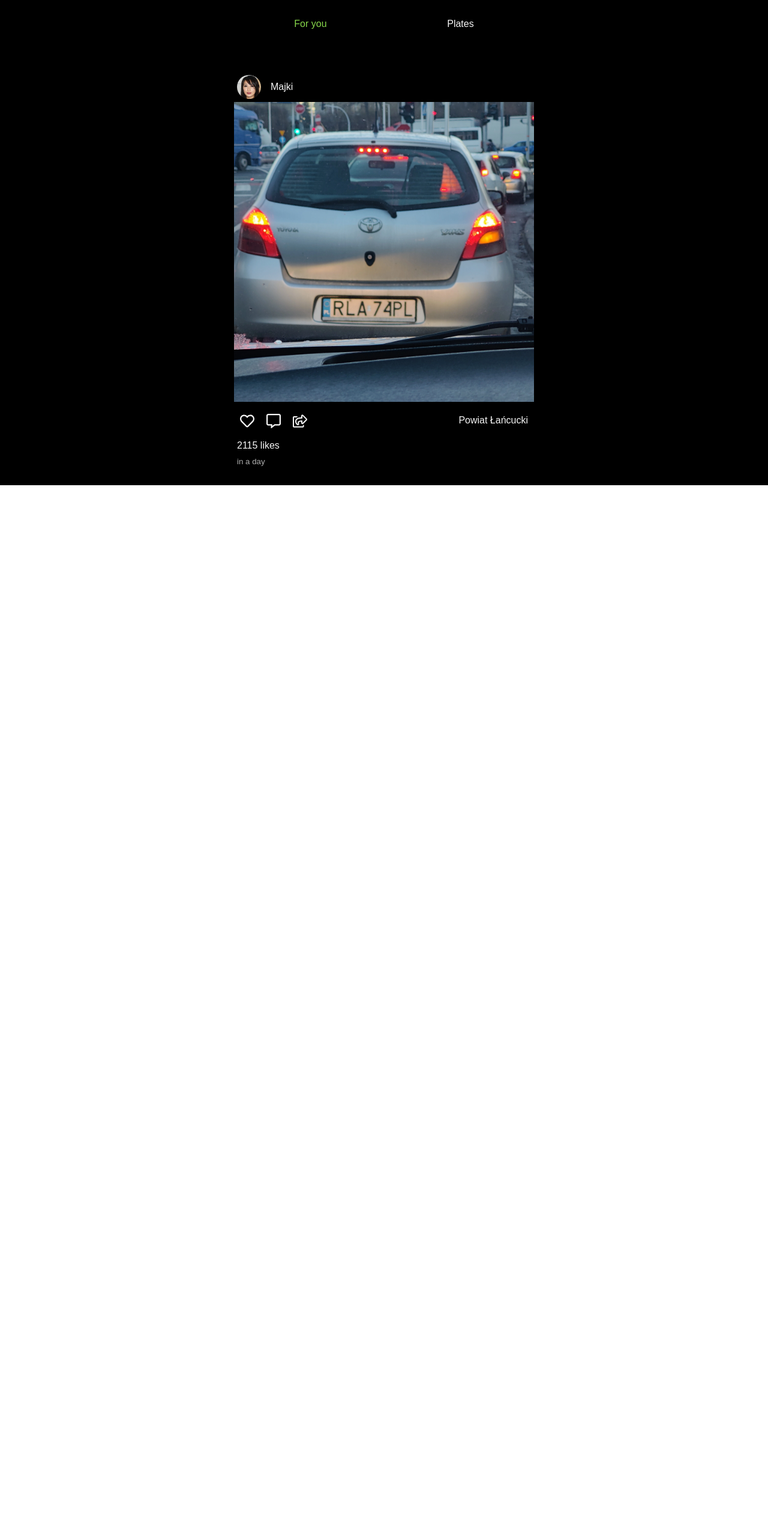
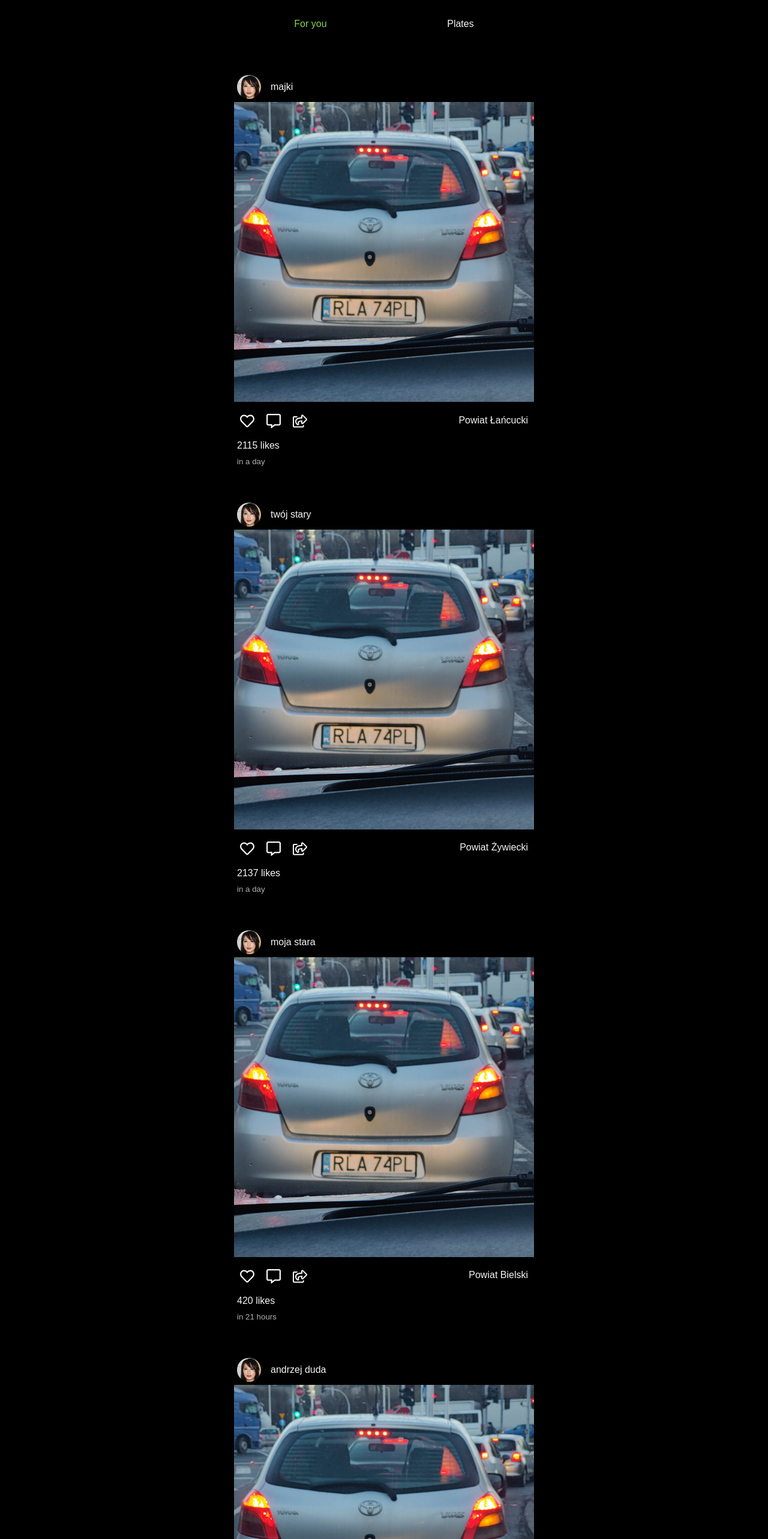
Before and after one commit to huanamigo/Blach-Meister-Plates-DB, a React (Vite) app in the folder client/: page / in a window 1280 px wide. Shown: the top 2566 px of the page at 60% size. Before the commit the page ends 809 px from the top, so only its background shows below. Built offline with nearby package versions, Linux system fonts and the light colour scheme; a web font is replaced by a local one.

Commit message:
changed components for json
made it so everything is getting fetched from one json file

```diff
--- a/client/src/components/Post/Post.jsx
+++ b/client/src/components/Post/Post.jsx
@@ -11,6 +11,7 @@ import NavigationLink from '../Navigation/NavigationLink/NavigationLink';
 
 const Post = ({ author, plate, noLikes, name, createdTime, avatar, photo }) => {
   const [liked, setLiked] = useState(false);
+  const [localLikes, setLocalLikes] = useState(noLikes);
 
   return (
     <div>
@@ -29,9 +30,19 @@ const Post = ({ author, plate, noLikes, name, createdTime, avatar, photo }) => {
           <div className={styles.wrapper}>
             <div className={styles.share}>
               {liked ? (
-                <FaHeart onClick={() => setLiked(!liked)} />
+                <FaHeart
+                  onClick={() => {
+                    setLiked(!liked);
+                    setLocalLikes(localLikes - 1);
+                  }}
+                />
               ) : (
-                <FaRegHeart onClick={() => setLiked(!liked)} />
+                <FaRegHeart
+                  onClick={() => {
+                    setLiked(!liked);
+                    setLocalLikes(localLikes + 1);
+                  }}
+                />
               )}
               <FaRegCommentAlt />
               <FaRegShareSquare />
@@ -41,7 +52,7 @@ const Post = ({ author, plate, noLikes, name, createdTime, avatar, photo }) => {
             </div>
           </div>
           <p className={styles.likedBy}>
-            <span>{noLikes} likes</span>
+            <span>{localLikes} likes</span>
           </p>
           <p className={styles.time}>{moment(createdTime).fromNow()}</p>
         </div>
--- a/client/src/data.json
+++ b/client/src/data.json
@@ -28,5 +28,25 @@
     "name": "Powiat Bielski",
     "avatar": "placeholder",
     "photo": "placeholder"
+  },
+  {
+    "id": 4,
+    "author": "andrzej duda",
+    "plate": "SBI",
+    "noLikes": 69,
+    "createdTime": "2023-12-20T21:21:36.387Z",
+    "name": "Powiat Bielski",
+    "avatar": "placeholder",
+    "photo": "placeholder"
+  },
+  {
+    "id": 5,
+    "author": "jaroslaw kaczynski",
+    "plate": "SBI",
+    "noLikes": 2020,
+    "createdTime": "2022-12-20T18:21:36.387Z",
+    "name": "Powiat Bielski",
+    "avatar": "placeholder",
+    "photo": "placeholder"
   }
 ]
--- a/client/src/pages/Details/Details.jsx
+++ b/client/src/pages/Details/Details.jsx
@@ -1,11 +1,35 @@
 import { useParams } from 'react-router-dom';
+import { useState } from 'react';
 import styles from './Details.module.scss';
+import Post from '../../components/Post/Post';
+
+//temp
+import avatar from '../../photos/avatar.webp';
+import photo from '../../photos/1.webp';
+import data from '../../data.json';
 
 const Details = () => {
   const params = useParams();
+  const [posts, setPosts] = useState(
+    data.filter((post) => post.plate === params.details)
+  );
   return (
     <div className={styles.container}>
-      <h1>{params.details}</h1>
+      <div className={styles.wrapper}>
+        <h1>{posts[0].name}</h1>
+        {posts.map((post) => (
+          <Post
+            key={post.id}
+            author={post.author}
+            plate={post.plate}
+            noLikes={post.noLikes}
+            createdTime={post.createdTime}
+            name={post.name}
+            avatar={avatar}
+            photo={photo}
+          />
+        ))}
+      </div>
     </div>
   );
 };
--- a/client/src/pages/Details/Details.module.scss
+++ b/client/src/pages/Details/Details.module.scss
@@ -1,9 +1,21 @@
 @import '../../styles/variables.scss';
 
 .container {
+  * {
+    color: $mainFontColor;
+  }
+}
+
+.wrapper {
   display: flex;
-  justify-content: center;
+  flex-direction: column;
   align-items: center;
-  height: 80vh;
-  color: $mainFontColor;
+  width: 100vw;
+  margin-top: 1rem;
 }
+
+@media (max-width: $smScreen) {
+  .wrapper {
+    margin-top: 0;
+  }
+}
--- a/client/src/pages/Feed/Feed.jsx
+++ b/client/src/pages/Feed/Feed.jsx
@@ -1,34 +1,29 @@
 import Post from '../../components/Post/Post';
 import styles from './Feed.module.scss';
+import { useState } from 'react';
 
 // temp cuz we dont have backend
 import avatar from '../../photos/avatar.webp';
 import photo from '../../photos/1.webp';
+import data from '../../data.json';
 
 const Feed = () => {
+  const [posts, setPosts] = useState(data);
   return (
     <div className={styles.container}>
-      {/* <h2 className={styles.welcome}>For you (and everyone else)</h2> */}
       <div className={styles.wrapper}>
-        <Post
-          author="Majki"
-          plate="RLA"
-          noLikes={2115}
-          name="Powiat Łańcucki"
-          createdTime="2023-12-20T20:21:36.387Z"
-          avatar={avatar}
-          photo={photo}
-        />
-
-        {/* {posts.map((post) => (
+        {posts.map((post) => (
           <Post
+            key={post.id}
             author={post.author}
             plate={post.plate}
-            noLikes={post.message}
+            noLikes={post.noLikes}
             createdTime={post.createdTime}
             name={post.name}
+            avatar={avatar}
+            photo={photo}
           />
-        ))} */}
+        ))}
       </div>
     </div>
   );
--- a/client/src/pages/Feed/Feed.module.scss
+++ b/client/src/pages/Feed/Feed.module.scss
@@ -14,13 +14,6 @@
   margin-top: 1rem;
 }
 
-.welcome {
-  // border: 1px solid red;
-  display: flex;
-  justify-content: center;
-  width: 100%;
-}
-
 @media (max-width: $smScreen) {
   .wrapper {
     margin-top: 0;
--- a/client/src/pages/Plates/Plates.jsx
+++ b/client/src/pages/Plates/Plates.jsx
@@ -4,11 +4,9 @@ import styles from './Plates.module.scss';
 const Plates = () => {
   return (
     <div className={styles.container}>
-      <ul>
-        <p>śląsk</p>
-        <NavigationLink name="Powiat Żywiecki" urlName="SZY" />
-        <NavigationLink name="Powiat Bielski" urlName="SBI" />
-      </ul>
+      <NavigationLink name="Powiat Żywiecki" urlName="SZY" />
+      <NavigationLink name="Powiat Bielski" urlName="SBI" />
+      <NavigationLink name="Powiat Łańcucki" urlName="RLA" />
     </div>
   );
 };
--- a/client/src/pages/Plates/Plates.module.scss
+++ b/client/src/pages/Plates/Plates.module.scss
@@ -2,4 +2,8 @@
 
 .container {
   color: $mainFontColor;
+  display: flex;
+  flex-direction: column;
+  justify-content: center;
+  align-items: center;
 }
```
